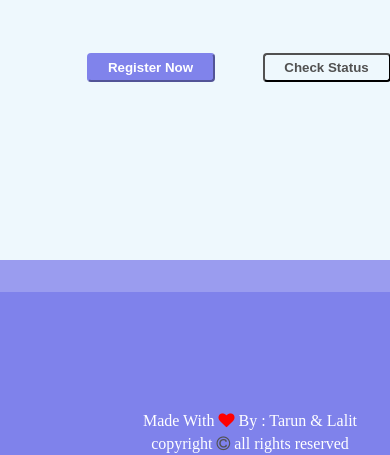
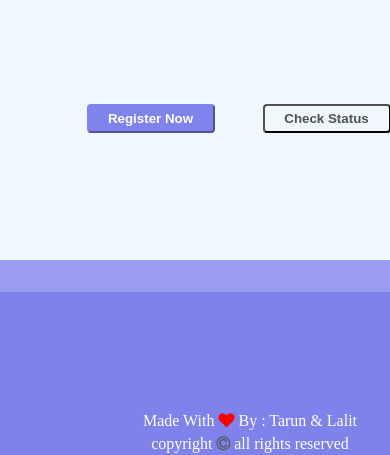
Before and after one commit to tarunpandey23/slot.alert, a plain HTML site: page index.html in a window 390 px wide. Shown: the part 496-951 px from the top of the page. Drawn offline with Linux system fonts and the light colour scheme.

Commit message:
trying to make it responsive

```diff
--- a/main.css
+++ b/main.css
@@ -209,7 +209,7 @@ img {
     /* border: 2px solid red; */
     /* border: 2px solid red; */
     position: absolute;
-    top: 149px;
+    top: 200px;
     right: -25px;
     display: flex;
   }
```
